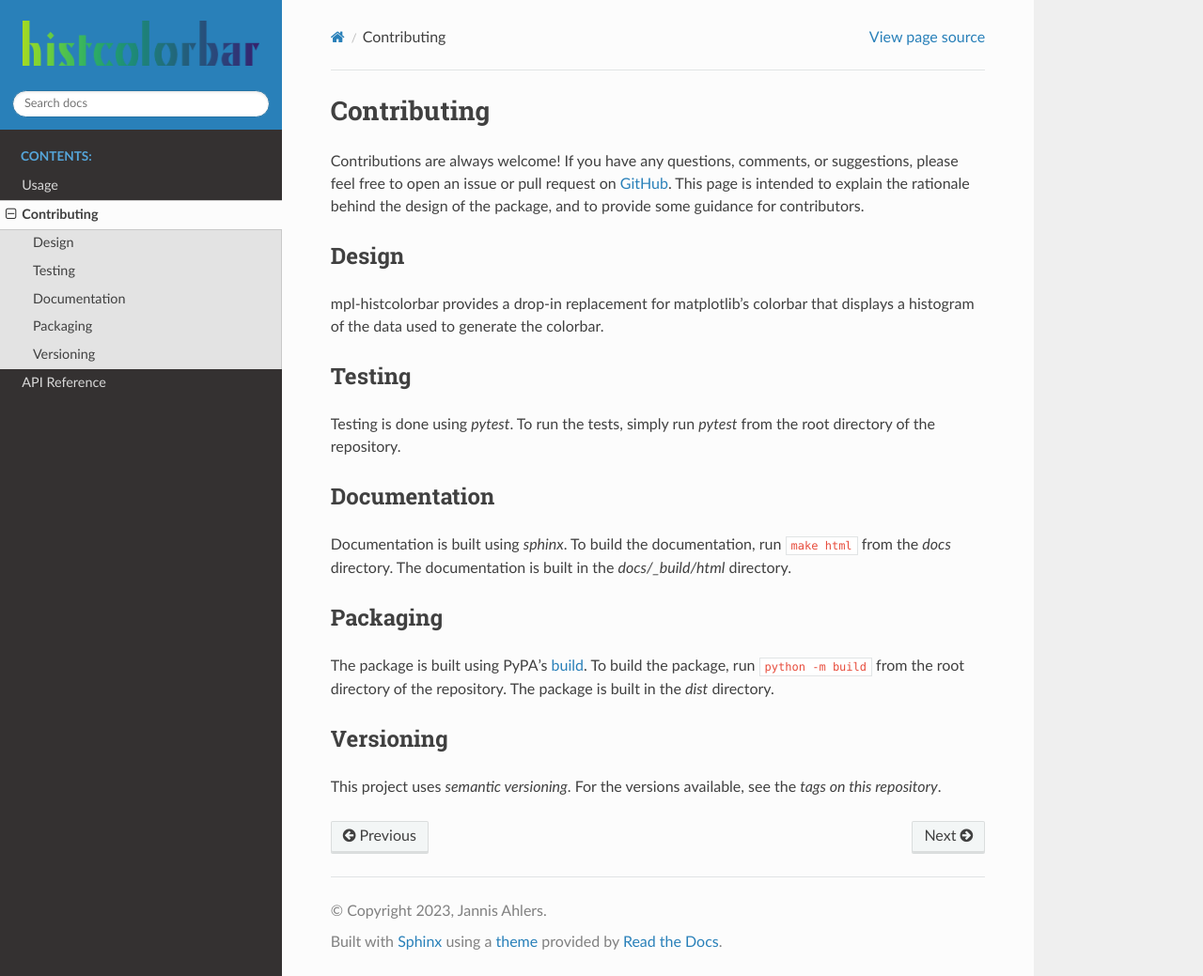
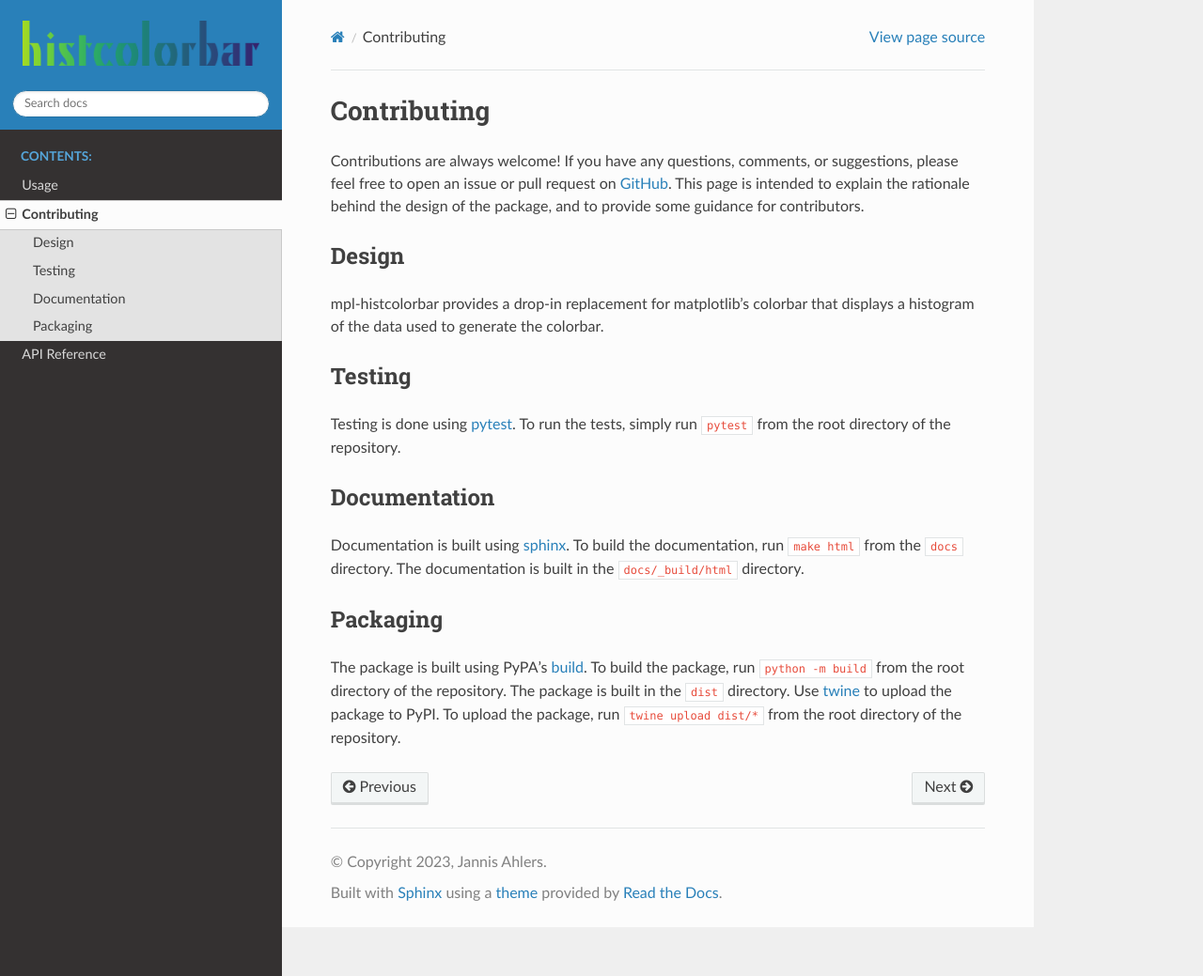
Before and after one commit to jnahlers/mpl-histcolorbar, a Sphinx documentation site: the page built from docs/contributing.rst, in a window 1280 px wide and 1039 px high. Shown: the whole window at 94% size. Built offline with Sphinx 7.4.7 and the Read the Docs theme 2.0.0, drawn with Linux system fonts in a browser that asks for light colours.

Commit message:
Clean up a bit

```diff
--- a/docs/contributing.rst
+++ b/docs/contributing.rst
@@ -15,23 +15,21 @@ displays a histogram of the data used to generate the colorbar.
 
 Testing
 -------
-Testing is done using `pytest`. To run the tests, simply run `pytest` from the
-root directory of the repository.
+Testing is done using `pytest <https://docs.pytest.org/>`_. To run the tests, simply
+run :code:`pytest` from the root directory of the repository.
 
 Documentation
 -------------
-Documentation is built using `sphinx`. To build the documentation, run
-:code:`make html` from the `docs` directory. The documentation is built in the
-`docs/_build/html` directory.
+Documentation is built using `sphinx <https://www.sphinx-doc.org/en/master/>`_. To build
+the documentation, run :code:`make html` from the ``docs`` directory. The documentation
+is built in the ``docs/_build/html`` directory.
 
 Packaging
 ---------
 The package is built using PyPA's
 `build <https://packaging.python.org/en/latest/key_projects/#build>`_. To build the
 package, run :code:`python -m build` from the root directory of the repository. The
-package is built in the `dist` directory.
-
-Versioning
-----------
-This project uses `semantic versioning`. For the versions available, see the
-`tags on this repository`.
+package is built in the ``dist`` directory. Use
+`twine <https://packaging.python.org/en/latest/key_projects/#twine>`_ to upload the
+package to PyPI. To upload the package, run :code:`twine upload dist/*` from the root
+directory of the repository.
```
